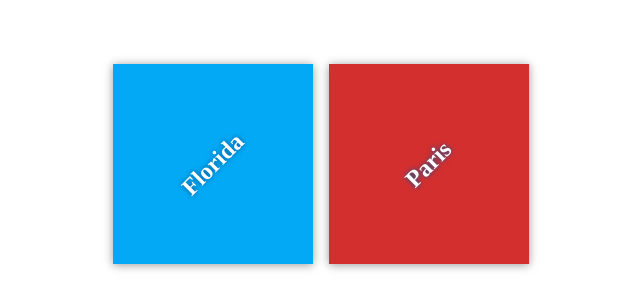
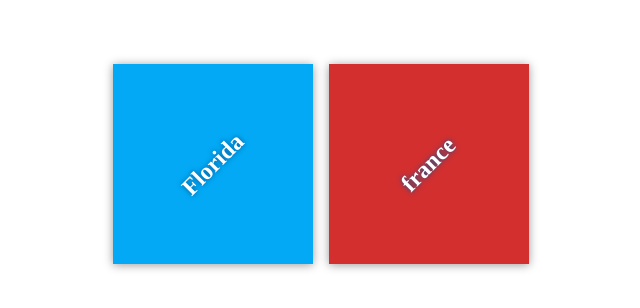
Before and after one commit to hend-Dhai-Ali/my-travel-plans, a plain HTML site: page index.html in a window 1280 px wide. Shown: the part 236-544 px from the top of the page, 319-959 px from the left. Drawn offline with Linux system fonts and the light colour scheme.

Commit message:
change heading

```diff
--- a/index.html
+++ b/index.html
@@ -14,7 +14,7 @@
 </div>
 
 <div class="destination" id="paris">
-<h2>Paris</h2>
+<h2>france</h2>
 </div>
 </div>
 </div>
```
